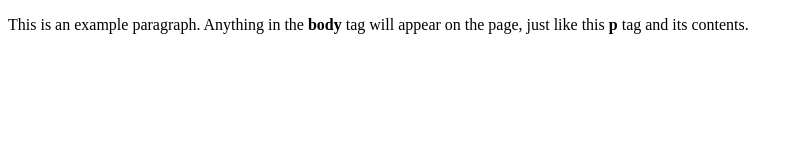
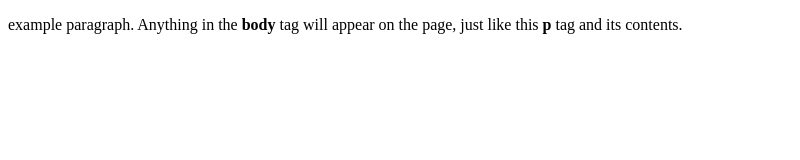
Before and after one commit to arman912/dockerproject, a plain HTML site: page index.html in a window 1280 px wide. Shown: the whole page, without its empty margins (0-800 px from the left). Drawn offline with Linux system fonts and the light colour scheme.

Commit message:
changes to index.html

```diff
--- a/index.html
+++ b/index.html
@@ -4,6 +4,6 @@
     <title>Your website is working!</title>
   </head>
   <body>
-    <p>This is an example paragraph. Anything in the <strong>body</strong> tag will appear on the page, just like this <strong>p</strong> tag and its contents.</p>
+    <p>example paragraph. Anything in the <strong>body</strong> tag will appear on the page, just like this <strong>p</strong> tag and its contents.</p>
   </body>
 </html>
```
